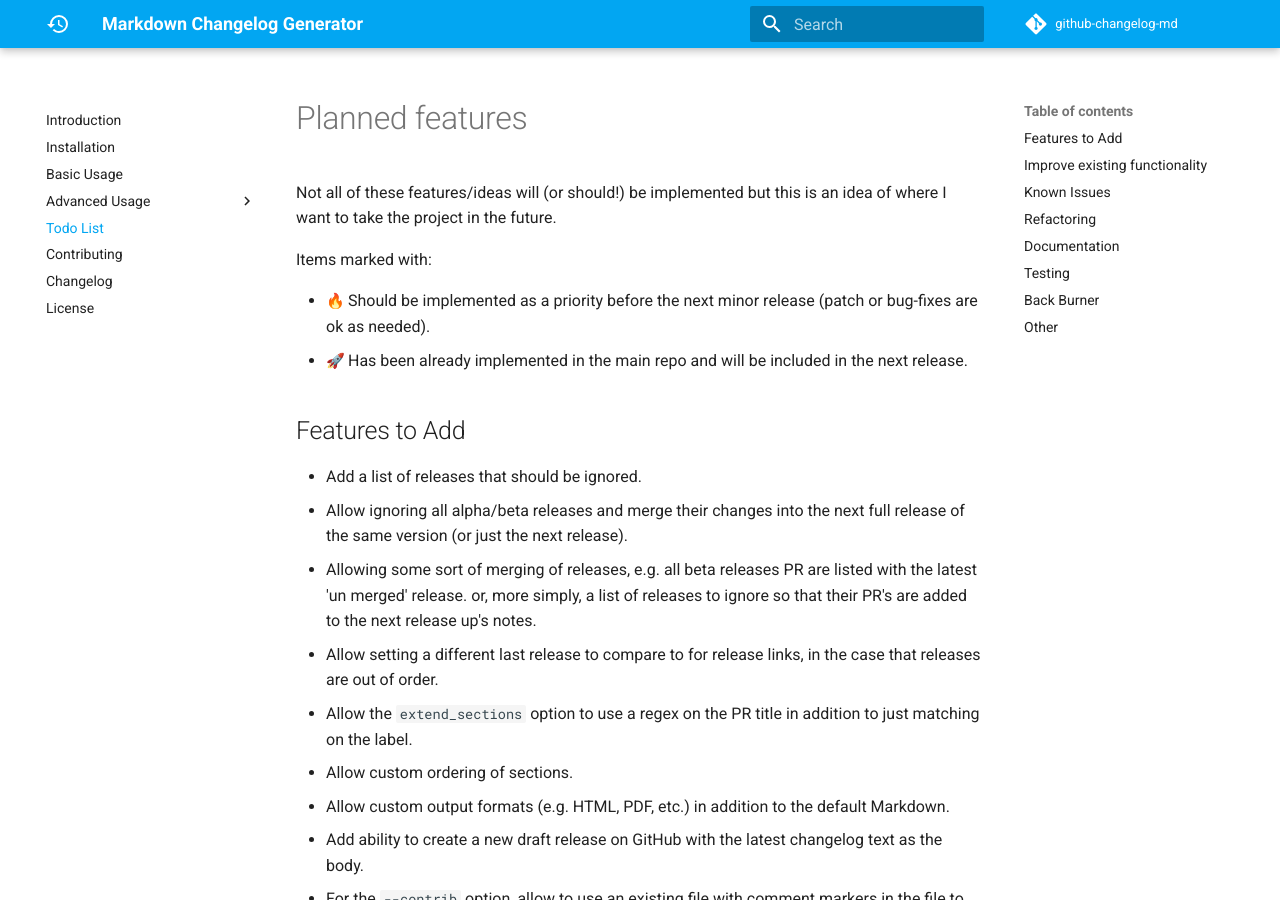
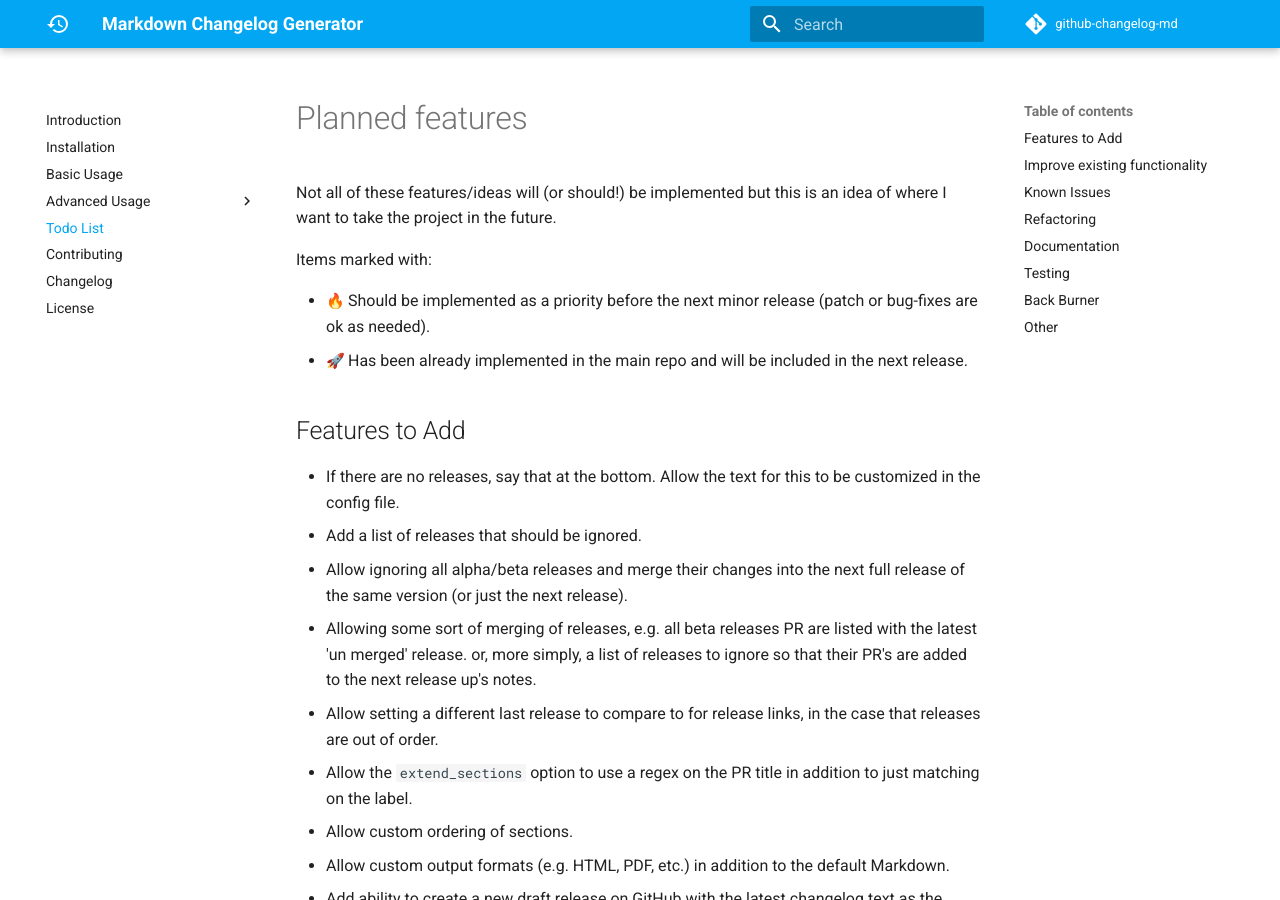
Before and after one commit to seapagan/github-changelog-md, an MkDocs documentation site: the page built from docs/todo.md, in a window 1280 px wide and 900 px high. Built offline with MkDocs 1.6.1 and Material for MkDocs 9.7.7, drawn with Linux system fonts in a browser that asks for light colours; emoji names are drawn with the system emoji font; comment, search, counter and statistics services are not loaded.

Commit message:
Update TODO.md

```diff
--- a/TODO.md
+++ b/TODO.md
@@ -11,7 +11,8 @@ Items marked with:
 in the next release.
 
 ## Features to Add
-
+- If there are no releases, say that at the bottom. Allow the text for this to
+  be customized in the config file.
 - Add a list of releases that should be ignored.
 - Allow ignoring all alpha/beta releases and merge their changes into the next
   full release of the same version (or just the next release).
```
